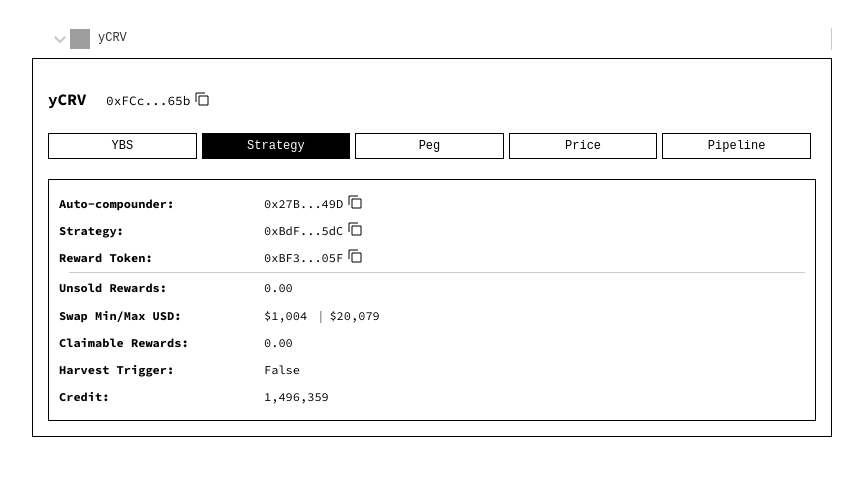
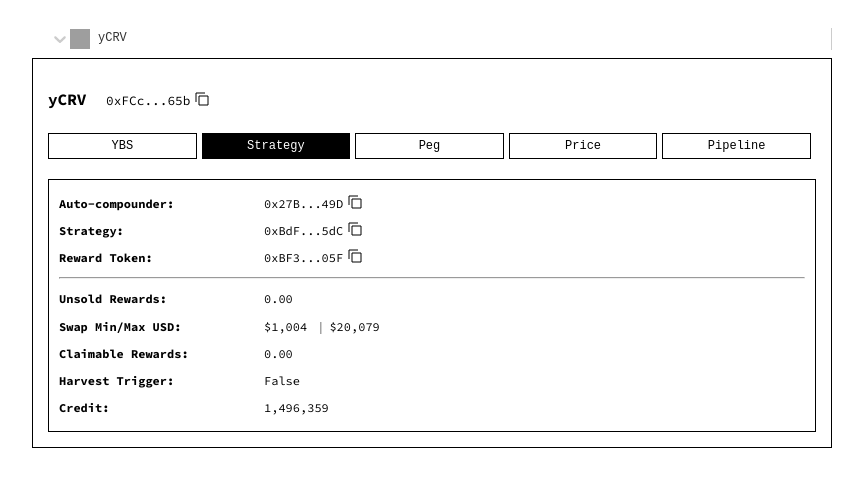
Before and after one commit to wavey0x/ybs-dash-app, a React (Create React App) app: page / in a window 1280 px wide. Both pictures are taken after a click on the button "Strategy". Shown: the top 486 px of the page, without its empty margins (208-1071 px from the left). Built offline with nearby package versions, Linux system fonts and the light colour scheme; grey boxes are pictures that could not be loaded; the HTML template or start-up script is replaced by a standard one.

Commit message:
fix: remove top separator

```diff
--- a/src/components/TokenData.js
+++ b/src/components/TokenData.js
@@ -323,8 +323,8 @@ const TokenData = ({ token, data, tokens, setToken }) => {
           if (!config) {
             // Render separator
             return (
-              <div key={key} className="data-separator">
-                <span className="separator-text">{key}</span>
+              <div key={key}>
+                <span>{key}</span>
                 <hr />
               </div>
             );
```
